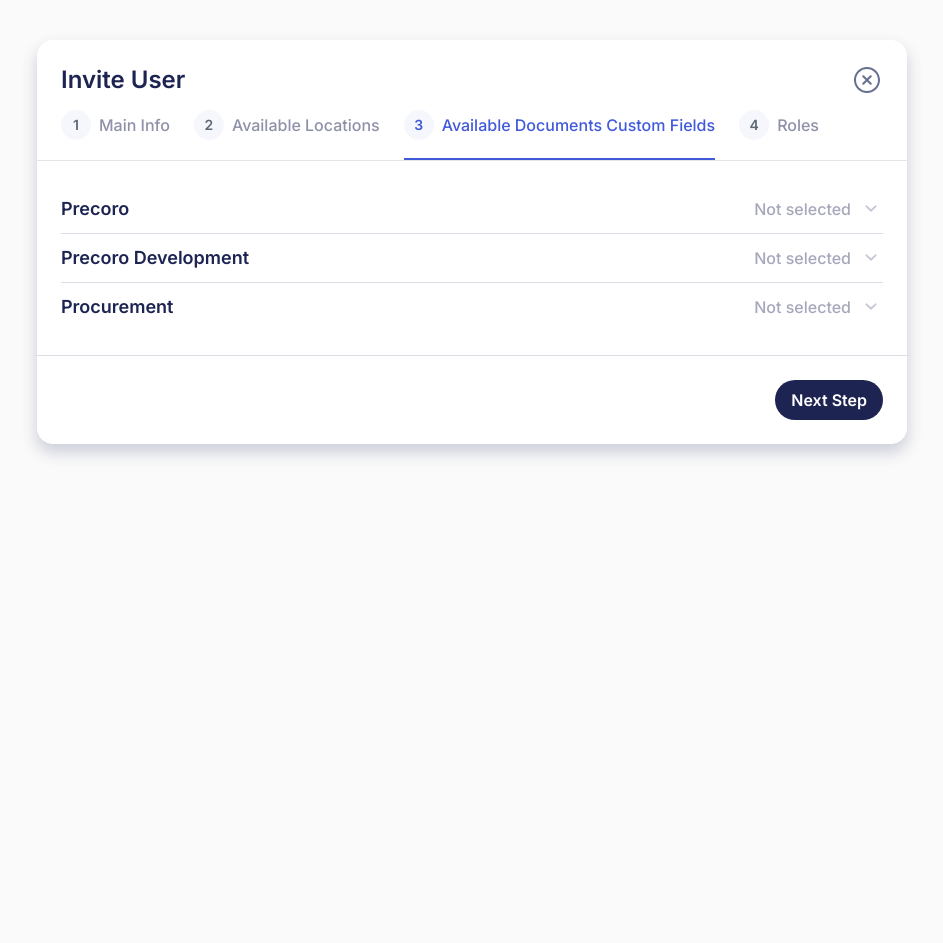
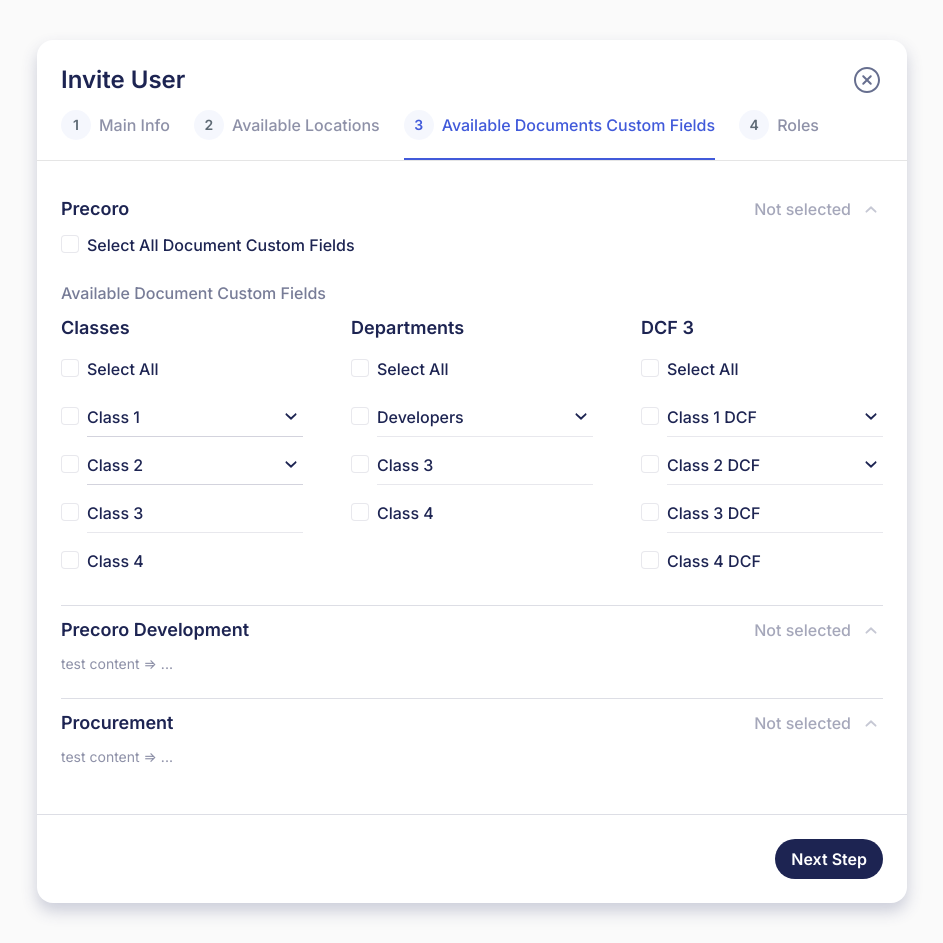
Before and after one commit to MOSKALCHUK31/Precoro, a Vue app: page /docs in a window 1280 px wide. Shown: the whole page, without its empty margins (168-1111 px from the left). Before the commit the page ends 800 px from the top, so only its background shows below. Built offline with nearby package versions, Linux system fonts and the light colour scheme.

Commit message:
Create multi level dropdown

```diff
--- a/src/components/core/accordion/AccordionItem.vue
+++ b/src/components/core/accordion/AccordionItem.vue
@@ -1,5 +1,5 @@
 <template>
-    <li class="accordion__item" :class="activeClass">
+    <li class="accordion__item is-active" :class="activeClass">
         <div class="accordion-tile">
             <div class="accordion-tile__heading" @click="handleToggle">
                 <div class="accordion-tile__title">{{ title }}</div>
--- a/src/components/core/form-group/FormRowParentCheckbox.vue
+++ b/src/components/core/form-group/FormRowParentCheckbox.vue
@@ -3,10 +3,15 @@
         <div class="dropdown__heading" @click="handleToggleDropdown">
             <input type="checkbox" :id="parentId" :name="parentName" :disabled="disabled" @click="handleToggleCheckbox">
             <label class="dropdown__label" :for="parentId">{{ parentLabel }}</label>
-            <icon-chevron-down></icon-chevron-down>
+            <icon-chevron-down :color="active ? '#415ADA' : '#1D2452'"></icon-chevron-down>
         </div>
         <div class="dropdown__content">
-            <ul class="dropdown__list">
+            <div v-if="!childElements" class="dropdown__slot">
+                <slot>
+                    default slot
+                </slot>
+            </div>
+            <ul v-else class="dropdown__list">
                 <li class="dropdown__item" v-for="child in childElements" :key="child.id">
                     <input type="checkbox" :id="child.id" :name="child.name" :disabled="disabled" @click="handleToggleCheckbox">
                     <label class="dropdown__label" :for="child.id">{{ child.label }}</label>
@@ -35,7 +40,7 @@ export default {
         },
         childElements: {
             type: Array,
-            required: true
+            required: false
         },
         disabled: {
             type: Boolean,
@@ -76,45 +81,124 @@ export default {
 <style scoped lang="scss">
 
 .dropdown {
-    position: relative;
 
     &.is-active {
-        svg {
-            transform: rotate(180deg)
+        & > .dropdown__heading {
+            svg {
+                transform: rotate(180deg);
+            }
         }
 
-        .dropdown__heading {
-            margin-bottom: 8px;
-        }
-
-        .dropdown__content {
+        & > .dropdown__content {
             display: block;
         }
     }
 
-    &__content {
-        display: none;
-    }
 
-    &__list {}
-
-    &__item {
-        margin-left: 16px;
+    &__heading {
+        position: relative;
+        display: flex;
+        justify-content: space-between;
+        align-items: center;
         padding: 8px 0;
 
-        &:not(:last-of-type) {
-            border-bottom: 1px solid rgba(29, 36, 82, 0.1);
+        &::before {
+            content: '';
+            display: block;
+            position: absolute;
+            right: 0;
+            bottom: 0;
+            z-index: 10;
+            width: calc(100% - 26px);
+            height: 1px;
+            background: rgba(#1D24521A, .1);
         }
     }
 
     &__label {
-        & + svg {
+        //padding: 8px 0;
+        font-size: 14px;
+        font-weight: 500;
+        line-height: 18px;
+    }
+
+    &__content {
+        display: none;
+        margin-left: 8px;
+    }
+
+    &__slot {}
+
+    //&__list {}
+
+    &__item {
+        position: relative;
+        padding: 8px 0;
+
+        &:before {
+            content: '';
+            display: block;
             position: absolute;
             right: 0;
+            bottom: 0;
+            z-index: 10;
+            width: calc(100% - 26px);
+            height: 1px;
+            background: rgba(#1D24521A, .1);
+        }
 
+        &:not(:last-of-type) {
+            //margin-bottom: 8px;
         }
     }
 }
+//.dropdown {
+//    position: relative;
+//
+//    &.is-active {
+//        & > .dropdown__heading {
+//            margin-bottom: 8px;
+//
+//            svg {
+//                transform: rotate(180deg);
+//            }
+//        }
+//
+//        & > .dropdown__content {
+//            display: block;
+//        }
+//    }
+//
+//    &__heading {
+//        //padding: 8px 0;
+//        //border-bottom: 1px solid green;
+//    }
+//
+//    &__content {
+//        display: none;
+//    }
+//
+//    &__item {
+//        margin-left: 16px;
+//        padding: 8px 0;
+//
+//        &:not(:last-of-type) {
+//            border-bottom: 1px solid rgba(29, 36, 82, 0.1);
+//        }
+//    }
+//
+//    &__label {
+//        & + svg {
+//            position: absolute;
+//            right: 0;
+//
+//        }
+//    }
+//
+//    &__slot {
+//        margin-left: 8px;
+//    }
+//}
 
 
 input[type=checkbox] {
@@ -169,7 +253,4 @@ input[type=checkbox] {
         }
     }
 }
-
-
-
 </style>
--- a/src/components/icons/IconChevronDown.vue
+++ b/src/components/icons/IconChevronDown.vue
@@ -1,5 +1,17 @@
 <template>
     <svg width="24" height="24" viewBox="0 0 24 24" fill="none" xmlns="http://www.w3.org/2000/svg">
-        <path d="M8.06114 8.6254C7.69021 8.27453 7.10979 8.27452 6.73886 8.6254C6.33761 9.00497 6.33761 9.64368 6.73886 10.0232L11.4835 14.5114C11.7733 14.7855 12.2267 14.7855 12.5165 14.5114L17.2611 10.0232C17.6624 9.64368 17.6624 9.00497 17.2611 8.6254C16.8902 8.27452 16.3098 8.27452 15.9389 8.6254L12 12.3514L8.06114 8.6254Z" fill="#C6C8D4"/>
+        <path d="M8.06114 8.6254C7.69021 8.27453 7.10979 8.27452 6.73886 8.6254C6.33761 9.00497 6.33761 9.64368 6.73886 10.0232L11.4835 14.5114C11.7733 14.7855 12.2267 14.7855 12.5165 14.5114L17.2611 10.0232C17.6624 9.64368 17.6624 9.00497 17.2611 8.6254C16.8902 8.27452 16.3098 8.27452 15.9389 8.6254L12 12.3514L8.06114 8.6254Z" :fill="color"/>
     </svg>
 </template>
+
+<script>
+export default {
+    props: {
+        color: {
+            type: String,
+            required: false,
+            default: '#C6C8D4'
+        }
+    }
+}
+</script>
--- a/src/components/pages/AvailableDocs.vue
+++ b/src/components/pages/AvailableDocs.vue
@@ -17,16 +17,16 @@
                                            <form-row-checkbox id="select-all-classes" label="Select All" name="select-all-classes" :disabled="disabled"></form-row-checkbox>
                                        </div>
                                        <ul class="category-tile__list">
-                                           <li class="category-tile__item">
+                                           <li class="category-tile__item category-tile__item_with_border">
                                                <form-row-parent-checkbox parent-id="class-1" parent-name="class-1" parent-label="Class 1" :child-elements="firstClassChilds" :disabled="disabled" @changeEvent="handleSetQuantity"></form-row-parent-checkbox>
                                            </li>
-                                           <li class="category-tile__item">
+                                           <li class="category-tile__item category-tile__item_with_border">
                                                <form-row-parent-checkbox parent-id="class-2" parent-name="class-2" parent-label="Class 2" :child-elements="secondClassChilds" :disabled="disabled" @changeEvent="handleSetQuantity"></form-row-parent-checkbox>
                                            </li>
-                                           <li class="category-tile__item">
+                                           <li class="category-tile__item category-tile__item_with_padding category-tile__item_with_border">
                                                <form-row-checkbox id="class-3" label="Class 3" name="class-3" :disabled="disabled" @changeEvent="handleSetQuantity"></form-row-checkbox>
                                            </li>
-                                           <li class="category-tile__item">
+                                           <li class="category-tile__item category-tile__item_with_padding">
                                                <form-row-checkbox id="class-4" label="Class 4" name="class-4" :disabled="disabled" @changeEvent="handleSetQuantity"></form-row-checkbox>
                                            </li>
                                        </ul>
@@ -40,19 +40,17 @@
                                         </div>
                                        <ul class="category-tile__list">
                                            <li class="category-tile__item">
-                                               <form-row-parent-checkbox parent-id="developer-1" parent-name="developer-1" parent-label="Developer" :child-elements="developersChilds" :disabled="disabled" @changeEvent="handleSetQuantity"></form-row-parent-checkbox>
+                                               <form-row-parent-checkbox parent-id="developers" parent-name="developers" parent-label="Developers" :disabled="disabled" @changeEvent="handleSetQuantity">
+                                                   <form-row-parent-checkbox parent-id="sub-dev-lvl-2" parent-label="2nd Sub-Developers" parent-name="sub-dev-lvl-2" :disabled="disabled" @changeEvent="handleSetQuantity">
+                                                       <form-row-parent-checkbox parent-id="sub-dev-lvl-3" parent-label="3nd Sub-Developers" parent-name="sub-dev-lvl-3" :child-elements="developersChilds" :disabled="disabled" @changeEvent="handleSetQuantity"></form-row-parent-checkbox>
+                                                   </form-row-parent-checkbox>
+                                               </form-row-parent-checkbox>
                                            </li>
-                                           <li class="category-tile__item">
-                                               <form-row-checkbox id="developer-2" label="2nd Sub-Developers" name="Developer-2" :disabled="disabled" @changeEvent="handleSetQuantity"></form-row-checkbox>
+                                           <li class="category-tile__item category-tile__item_with_padding category-tile__item_with_border">
+                                               <form-row-checkbox id="class-3-department" label="Class 3" name="class-3-department" :disabled="disabled" @changeEvent="handleSetQuantity"></form-row-checkbox>
                                            </li>
-                                           <li class="category-tile__item">
-                                               <form-row-checkbox id="developer-3" label="3nd Sub-Developers" name="Developer-3" :disabled="disabled" @changeEvent="handleSetQuantity"></form-row-checkbox>
-                                           </li>
-                                           <li class="category-tile__item">
-                                               <form-row-checkbox id="developer-4" label="Developers-4" name="developer-4" :disabled="disabled" @changeEvent="handleSetQuantity"></form-row-checkbox>
-                                           </li>
-                                           <li class="category-tile__item">
-                                               <form-row-checkbox id="developer-5" label="Developers-5" name="developer-5" :disabled="disabled" @changeEvent="handleSetQuantity"></form-row-checkbox>
+                                           <li class="category-tile__item category-tile__item_with_padding">
+                                               <form-row-checkbox id="class-4-department" label="Class 4" name="class-4-department" :disabled="disabled" @changeEvent="handleSetQuantity"></form-row-checkbox>
                                            </li>
                                        </ul>
                                    </div>
@@ -70,10 +68,10 @@
                                            <li class="category-tile__item">
                                                <form-row-parent-checkbox parent-id="class-2-dcf" parent-name="class-2-dcf" parent-label="Class 2 DCF" :child-elements="secondClassChilds" :disabled="disabled" @changeEvent="handleSetQuantity"></form-row-parent-checkbox>
                                            </li>
-                                           <li class="category-tile__item">
+                                           <li class="category-tile__item category-tile__item_with_padding category-tile__item_with_border">
                                                <form-row-checkbox id="class-3" label="Class 3 DCF" name="class-3-dcf" :disabled="disabled" @changeEvent="handleSetQuantity"></form-row-checkbox>
                                            </li>
-                                           <li class="category-tile__item">
+                                           <li class="category-tile__item category-tile__item_with_padding">
                                                <form-row-checkbox id="class-4" label="Class 4 DCF" name="class-4-dcf" :disabled="disabled" @changeEvent="handleSetQuantity"></form-row-checkbox>
                                            </li>
                                        </ul>
@@ -120,9 +118,8 @@ export default {
                 { id: 'class-2-child-3', label: 'Class 2 child 3', name: 'class-2-child-3' },
             ],
             developersChilds: [
-                { id: 'dev-1-child-1', label: 'dev 1 child 1', name: 'dev-1-child-1' },
-                { id: 'dev-1-child-2', label: 'dev 1 child 2', name: 'dev-1-child-2' },
-                { id: 'dev-1-child-3', label: 'dev 1 child 3', name: 'dev-1-child-3' },
+                { id: 'ios', label: 'iOS & Android Devs', name: 'ios' },
+                { id: '4th', label: '4th Sub-Developers', name: '4th' },
             ],
             firstDCFChilds: [
                 { id: 'class-1-child-1', label: 'Class 1 child 1', name: 'class-1-child-1' },
@@ -210,10 +207,30 @@ export default {
     }
 
     &__item {
-        padding: 8px 0;
+        &_with {
+            &_padding {
+                padding: 8px 0;
+            }
+
+            &_border {
+                position: relative;
+
+                &::before {
+                    content: '';
+                    display: block;
+                    position: absolute;
+                    right: 0;
+                    bottom: 0;
+                    z-index: 10;
+                    width: calc(100% - 26px);
+                    height: 1px;
+                    background: rgba(#1D24521A, .1);
+                }
+            }
+        }
 
         &:not(:last-of-type) {
-            border-bottom: 1px solid rgba(29, 36, 82, 0.1);
+            margin-bottom: 8px;
         }
     }
 }
```
